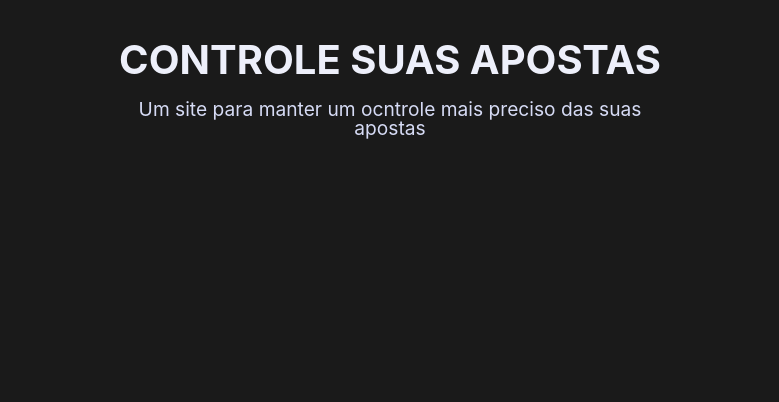
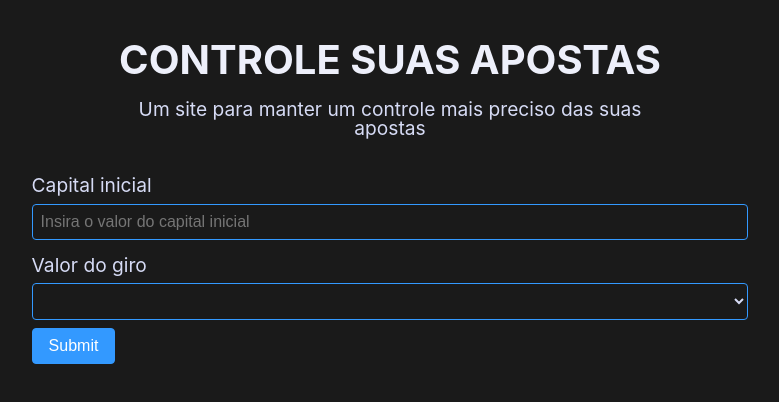
Before and after one commit to SirReinato-job/kingsBet, a React (Vite) app: page / in a window 1280 px wide. Shown: the top 402 px of the page, without its empty margins (250-1029 px from the left). Built offline with nearby package versions, Linux system fonts and the light colour scheme.

Commit message:
Layout de inserção dos valores no formulário e captação com react hook

```diff
--- a/package.json
+++ b/package.json
@@ -12,6 +12,7 @@
   "dependencies": {
     "react": "^19.1.0",
     "react-dom": "^19.1.0",
+    "react-hook-form": "^7.57.0",
     "sass": "^1.89.1"
   },
   "devDependencies": {
--- a/src/App.jsx
+++ b/src/App.jsx
@@ -1,12 +1,14 @@
 import './styles/global.scss'
 import './App.scss'
 import Header from './components/Header'
+import ControleValores from './components/ControleValores'
 
 function App() {
 
   return (
     <div className="conteiner">
       <Header />
+      <ControleValores/>
     </div>
   )
 }
--- /dev/null
+++ b/src/components/ControleValores/ControleValores.module.scss
@@ -0,0 +1,40 @@
+@import '../../styles/global/themes';
+
+.formConteiner {
+    width: 80%;
+    display: flex;
+    flex-direction: column;
+    align-items: start;
+    .controleConteiner {
+        width: 100%;
+        display: flex;
+        flex-direction: column;
+        align-items: start;
+        padding: 8px 0;
+        box-sizing: border-box;
+
+        .labelControle {
+            font-size: 1.2rem;
+            color: $text-color;
+            margin-bottom: 0.5rem;
+            display: block;
+        }
+
+        .inputControle {
+            width: 100%;
+            padding: 0.5rem;
+            border: 1px solid $primary-color;
+            border-radius: 4px;
+            font-size: 1rem;
+            color: $text-color;
+            background-color: $background-color;
+
+            &:focus {
+                border-color: $primary-color-dark;
+                outline: none;
+                box-shadow: 0 0 5px rgba($primary-color-dark, 0.5);
+            }
+        }
+
+    }
+}
--- /dev/null
+++ b/src/components/ControleValores/index.jsx
@@ -0,0 +1,34 @@
+import { useForm } from "react-hook-form";
+import styles from "./ControleValores.module.scss";
+
+export default function ControleValores() {
+    const { register, handleSubmit } = useForm();
+    const onSubmit = data => alert(data.capitalInicial + ' ' + data.valorGiro);
+    return (
+        <form className={styles.formConteiner} onSubmit={handleSubmit(onSubmit)}>
+            {/* capital inicial */}
+            <div className={styles.controleConteiner}>
+                <label className={styles.labelControle}>Capital inicial</label>
+                <input className={styles.inputControle}
+                    placeholder="Insira o valor do capital inicial"
+                    type="number"
+                    step="0.01"
+                    min="0"
+                    max="1000000"
+                    {...register("capitalInicial", { required: true })} />
+            </div>
+            {/* Valor do giro */}
+            <div className={styles.controleConteiner}>
+                <label className={styles.labelControle}>Valor do giro</label>
+                <select className={styles.inputControle}  {...register("valorGiro", { required: true })}>
+                    <option value=""></option>
+                    <option value="0.10">R$ 0,10</option>
+                    <option value="0.20">R$ 0,20</option>
+                    <option value="0.50">R$ 0,50</option>
+                </select>
+            </div>
+
+            <input className={styles.btnPrimary} type="submit" />
+        </form>
+    )
+}
--- a/src/components/Header/index.jsx
+++ b/src/components/Header/index.jsx
@@ -4,7 +4,7 @@ export default function Header(params) {
     return(
         <header className={styles.conteinerHeader}>
             <h1 className={styles.tituloHeader}>Controle suas Apostas</h1>
-            <p className={styles.paragrafoHeader}>Um site para manter um ocntrole mais preciso das suas apostas</p>
+            <p className={styles.paragrafoHeader}>Um site para manter um controle mais preciso das suas apostas</p>
         </header>
     )
 }
--- a/src/styles/global/_themes.scss
+++ b/src/styles/global/_themes.scss
@@ -1,13 +1,13 @@
 // Variáveis para tema claro
-$background-color: #1a1a1a;            // Cor de fundo principal
-$titulo-color: #edeffa;                   // Cor do texto padrão
-$text-color: #d6dbf5;                   // Cor do texto padrão
-$primary-color: #3399ff;                // Cor principal para botões e destaques
-$success-color: #66bb6a;                // Cor para ações de sucesso
-$danger-color: #ef5350;                 // Cor para ações de erro/perigo
+$background-color: #1a1a1a; // Cor de fundo principal
+$titulo-color: #edeffa; // Cor do texto padrão
+$text-color: #d6dbf5; // Cor do texto padrão
+$primary-color: #3399ff; // Cor principal para botões e destaques
+$success-color: #66bb6a; // Cor para ações de sucesso
+$danger-color: #ef5350; // Cor para ações de erro/perigo
 $font-family-base: 'Inter', sans-serif; // Fonte base
-$font-size-base: 16px;                  // Tamanho de fonte padrão
-$heading-color: #f0eff5;                // Cor de títulos
+$font-size-base: 16px; // Tamanho de fonte padrão
+$heading-color: #f0eff5; // Cor de títulos
 
 // Variáveis para tema escuro (Dark Mode)
 $background-color-dark: #1a1a1a;
@@ -35,15 +35,31 @@ body {
 }
 
 // Estilos globais usando variáveis
-h1, h2, h3, h4, h5, h6 {
+h1,
+h2,
+h3,
+h4,
+h5,
+h6 {
   color: $heading-color;
 }
 
 // Estilos de botões
-.btn-primary {
+.btnPrimary {
   background-color: $primary-color;
   border: 1px solid $primary-color;
   color: #fff;
+  padding: 0.5rem 1rem;
+  border-radius: 4px;
+  cursor: pointer;
+  font-size: $font-size-base;
+
+  &:hover {
+    background-color: #66bb6a;
+    color: $background-color;
+    border: 1px solid $background-color;
+
+  }
 }
 
 [data-theme='dark'] .btn-primary {
@@ -56,6 +72,7 @@ h1, h2, h3, h4, h5, h6 {
   background-color: $success-color;
   border: 1px solid $success-color;
 }
+
 [data-theme='dark'] .btn-success {
   background-color: $success-color-dark;
   border-color: $success-color-dark;
@@ -65,6 +82,7 @@ h1, h2, h3, h4, h5, h6 {
   background-color: $danger-color;
   border: 1px solid $danger-color;
 }
+
 [data-theme='dark'] .btn-danger {
   background-color: $danger-color-dark;
   border-color: $danger-color-dark;
```
Also changed, not shown: 1 other file (tests, documents, lock files or other folders).
